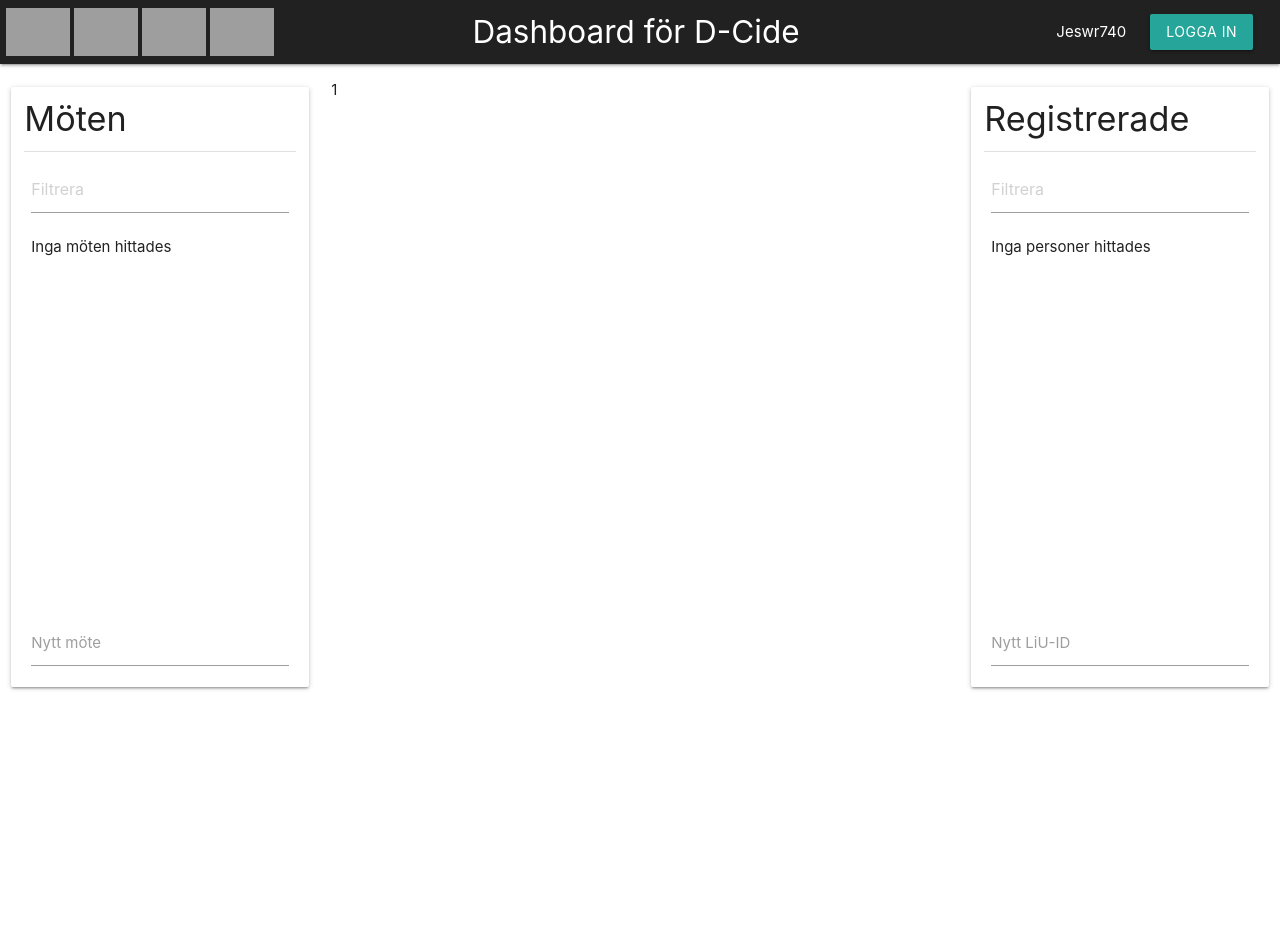
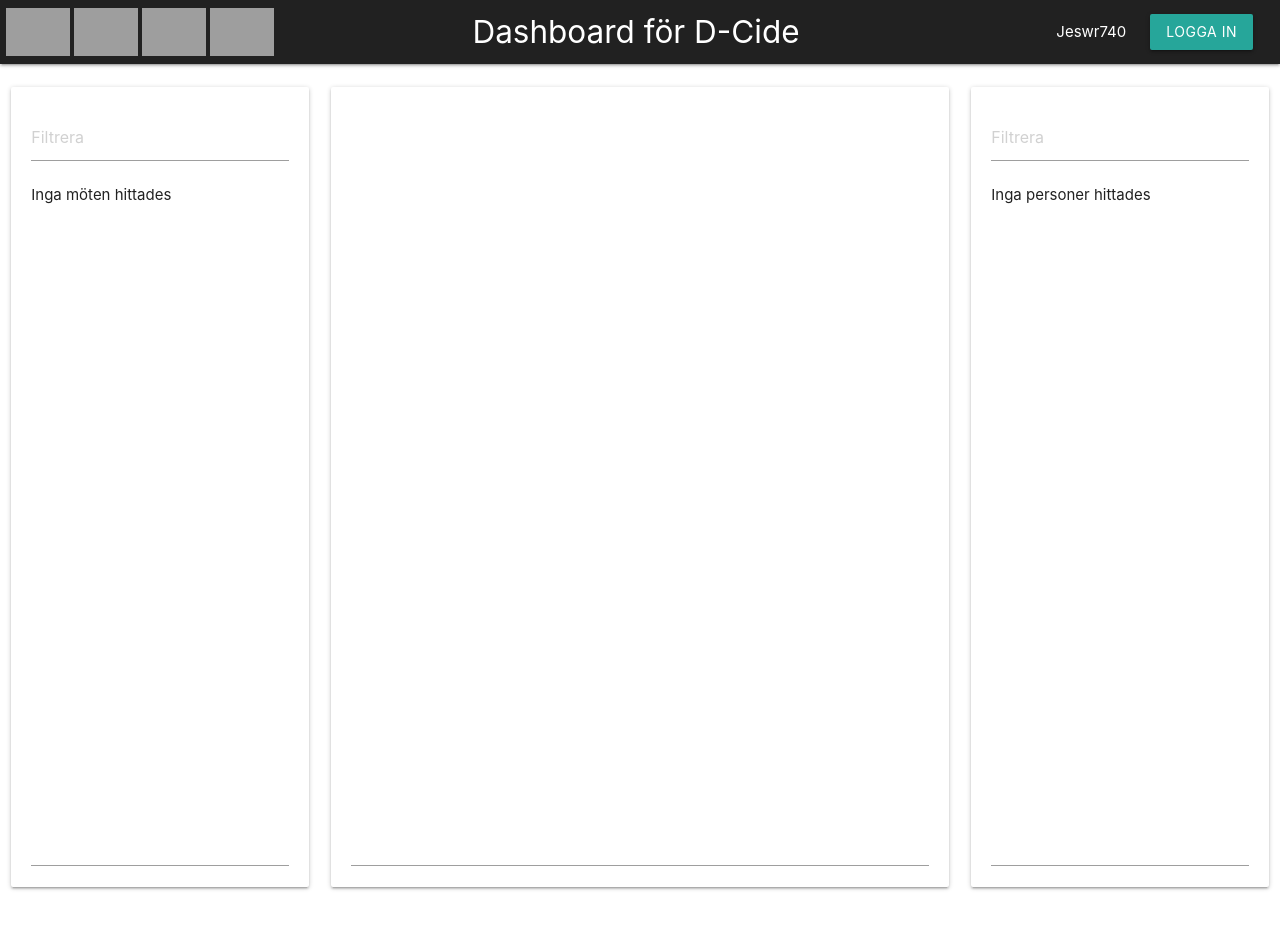
Before and after one commit to d-sektionen/voting-dashboard, a React app: page / in a window 1280 px wide. Shown: the top 928 px of the page. Before the commit the page ends 800 px from the top, so only its background shows below. Built offline with nearby package versions, Linux system fonts and the light colour scheme; grey boxes are pictures that could not be loaded.

Commit message:
A lot less inline-styles, more css-classes

```diff
--- a/src/css/custom.css
+++ b/src/css/custom.css
@@ -10,3 +10,20 @@
   -webkit-filter: none!important;
   filter: none!important;
 }
+
+.panel {
+  height: 800px;
+  padding: 13px;
+  display: flex;
+  flex-direction: column;
+  justify-content: space-between;
+}
+
+.panel-header {
+  margin-top: 0;
+}
+
+.list-collection {
+  max-height: 518px;
+  overflow-y: auto;
+}
--- a/src/js/App.js
+++ b/src/js/App.js
@@ -8,6 +8,7 @@
 import { store, login } from 'state'
 import Header from 'containers/Header'
 import Meetings from 'containers/Meetings'
+import Voting from 'containers/Voting'
 import Users from 'containers/Users'
 
 export default class App extends React.Component {
@@ -28,16 +29,22 @@
           title='Dashboard för D-Cide'
           className='grey darken-4'
         />
-        <div className='row section'>
-          <div className='col s12 m3'>
-            <Meetings />
+        <div className='row section panel-container'>
+          <div className='col s12 m3' style={styles}>
+            <Meetings style={styles} />
           </div>
-          <div className='col s12 m5 l6'>1</div>
-          <div className='col s12 m4 l3'>
-            <Users />
+          <div className='col s12 m5 l6' style={styles}>
+            <Voting style={styles} />
+          </div>
+          <div className='col s12 m4 l3' style={styles}>
+            <Users style={styles} />
           </div>
         </div>
       </React.Fragment>
     )
   }
 }
+
+const styles = {
+  height: '100%',
+}
--- a/src/js/components/ListContainer.js
+++ b/src/js/components/ListContainer.js
@@ -1,5 +1,4 @@
 import React from 'react'
-import TextInput from 'components/Materialize/TextInput'
 import FilterInput from 'components/Materialize/FilterInput'
 
 export default class ListContainer extends React.Component {
@@ -8,26 +7,13 @@
 
     this.state = {
       textFilter: '',
-      newItemText: '',
     }
 
     this.handleNewFilter = this.handleNewFilter.bind(this)
-    this.handleTextChange = this.handleTextChange.bind(this)
-    this.handleSubmit = this.handleSubmit.bind(this)
   }
 
   handleNewFilter(textFilter) {
     this.setState({ textFilter })
-  }
-
-  handleTextChange(newItemText) {
-    this.setState({ newItemText })
-  }
-
-  handleSubmit(event) {
-    event.preventDefault()
-    this.props.onAddItem(this.state.newItemText)
-    this.setState({ newItemText: '' })
   }
 
   render() {
@@ -39,43 +25,16 @@
     })
 
     return (
-      <div className='card-panel' style={panelStyles}>
-        <div style={flex}>
-          <h4 style={{ marginTop: 0 }}>{this.props.title}</h4>
-          <div className='divider' />
-          <FilterInput onChange={this.handleNewFilter} />
-          {filteredItems.length > 0 ?
-            <div className='collection' style={collectionStyles}>
-              {filteredItems}
-            </div>
+      <React.Fragment>
+        <FilterInput onChange={this.handleNewFilter} />
+        {filteredItems.length > 0 ?
+          <div className='collection list-collection'>
+            {filteredItems}
+          </div>
             :
-            <p style={{ marginLeft: '7px' }}>{this.props.noItemsText}</p>
+          <p style={{ marginLeft: '7px' }}>{this.props.noItemsText}</p>
           }
-        </div>
-        <div style={flex}>
-          <form onSubmit={this.handleSubmit}>
-            <TextInput onChange={this.handleTextChange} value={this.state.newItemText} text={this.props.newItemText} />
-          </form>
-        </div>
-      </div>
+      </React.Fragment>
     )
   }
 }
-
-// Change this ugly flexbox shit to CSS grid when browser support is acceptable
-const panelStyles = {
-  padding: '13px',
-  minHeight: '600px',
-  display: 'flex',
-  flexDirection: 'column',
-  justifyContent: 'space-between',
-}
-
-const collectionStyles = {
-  maxHeight: '547px',
-  overflowY: 'auto',
-}
-
-const flex = {
-  flex: '0 1 auto',
-}
--- /dev/null
+++ b/src/js/components/Panel.js
@@ -0,0 +1,49 @@
+import React from 'react'
+import TextInput from 'components/Materialize/TextInput'
+
+export default class Panel extends React.Component {
+  constructor(props) {
+    super(props)
+
+    this.state = {
+      newItemText: '',
+    }
+
+    this.handleTextChange = this.handleTextChange.bind(this)
+    this.handleSubmit = this.handleSubmit.bind(this)
+  }
+
+  handleTextChange(newItemText) {
+    this.setState({ newItemText })
+  }
+
+  handleSubmit(event) {
+    event.preventDefault()
+
+    if (this.state.newItemText === '') {
+      return
+    }
+
+    this.props.onAddItem(this.state.newItemText)
+    this.setState({ newItemText: '' })
+  }
+
+  render() {
+    return (
+      <div className='card-panel panel'>
+        <div>
+          {this.props.title &&
+            <React.Fragment>
+              <h4 className='center panel-header'>{this.props.title}</h4>
+              <div className='divider' />
+            </React.Fragment>
+          }
+          {this.props.children}
+        </div>
+        <form onSubmit={this.props.handleSubmit}>
+          <TextInput onChange={this.handleTextChange} value={this.state.newItemText} text={this.props.newItemText} />
+        </form>
+      </div>
+    )
+  }
+}
--- a/src/js/containers/Meetings.js
+++ b/src/js/containers/Meetings.js
@@ -2,6 +2,7 @@
 import { connect } from 'react-redux'
 import { store, fetchMeetings, createMeeting, setCurrentMeeting } from 'state'
 import ListContainer from 'components/ListContainer'
+import Panel from 'components/Panel'
 
 class Meetings extends React.Component {
   componentDidMount() {
@@ -16,12 +17,14 @@
 
   render() {
     return (
+      <Panel>
         <ListContainer
           filter={this.filter}
           title='Möten'
           newItemText='Nytt möte'
           noItemsText='Inga möten hittades'
           onAddItem={this.props.handleAddMeeting}
+          style={this.props.style}
         >
           {this.props.meetings.map(meeting => (
             <a
@@ -35,6 +38,7 @@
             </a>
         ))}
         </ListContainer>
+      </Panel>
     )
   }
 }
--- a/src/js/containers/Users.js
+++ b/src/js/containers/Users.js
@@ -2,6 +2,7 @@
 import { connect } from 'react-redux'
 import { store } from 'state'
 import ListContainer from 'components/ListContainer'
+import Panel from 'components/Panel'
 
 class Users extends React.Component {
   componentDidMount() {
@@ -16,12 +17,13 @@
 
   render() {
     return (
+      <Panel>
         <ListContainer
           filter={this.filter}
           title='Registrerade'
           newItemText='Nytt LiU-ID'
           noItemsText='Inga personer hittades'
-        // onAddItem={this.props.handleAddMeeting}
+          style={this.props.style}
         >
           {[].map(a => <a>1</a>)}
 
@@ -37,6 +39,7 @@
           </a>
         ))} */}
         </ListContainer>
+      </Panel>
     )
   }
 }
--- a/src/js/containers/Voting.js
+++ b/src/js/containers/Voting.js
@@ -0,0 +1,16 @@
+import React from 'react'
+import { connect } from 'react-redux'
+import { store } from 'state'
+import Panel from 'components/Panel'
+
+export default class Voting extends React.Component {
+  componentWillMount() {
+
+  }
+
+  render() {
+    return (
+      <Panel />
+    )
+  }
+}
--- a/src/js/state/index.js
+++ b/src/js/state/index.js
@@ -5,16 +5,19 @@
 import { tokenReducer } from 'state/token'
 import { sectionReducer } from 'state/section'
 import { meetingReducer } from 'state/meeting'
+import { userReducer } from 'state/user'
 
 export { setToken, deleteToken } from 'state/token'
 export { setSection } from 'state/section'
 export { setMeetings, setCurrentMeeting, fetchMeetings, createMeeting } from 'state/meeting'
+export { getUsers, deleteUser, addUser } from 'state/user'
 
 export const store = createStore(
   combineReducers({
     token: tokenReducer,
     section: sectionReducer,
     meeting: meetingReducer,
+    user: userReducer,
   }),
   applyMiddleware(logger, thunk)
 )
--- /dev/null
+++ b/src/js/state/user.js
@@ -0,0 +1,46 @@
+import {
+  deleteUser as deleteUserAPI,
+  addUser as addUserAPI,
+  getUsers as getUsersAPI,
+} from 'api'
+
+// sort by LiU-ID
+const sort = arr => arr.sort((a, b) => a.id.localeCompare(b.id))
+
+// action types
+export const SET_USERS = 'SET_USERS'
+
+// action creators
+export const setUsers = users => ({ type: SET_USERS, payload: users })
+
+// async action creators
+export const getUsers = () => dispatch => {
+  getUsersAPI()
+    .then(json => dispatch(setUsers(sort(json))))
+}
+
+export const addUser = (liuID, meeting) => dispatch => {
+  addUserAPI(liuID, meeting)
+    .then(resp => {
+      dispatch(getUsers())
+    })
+}
+
+export const deleteUser = (liuID, meeting) => dispatch => {
+  deleteUserAPI(liuID, meeting)
+    .then(resp => {
+      dispatch(getUsers())
+    })
+}
+
+// reducer
+const initialState = []
+
+export const userReducer = (state = initialState, action) => {
+  switch (action.type) {
+    case SET_USERS:
+      return action.payload
+    default:
+      return state
+  }
+}
```
Lines whose indentation alone changed are shown as unchanged.
